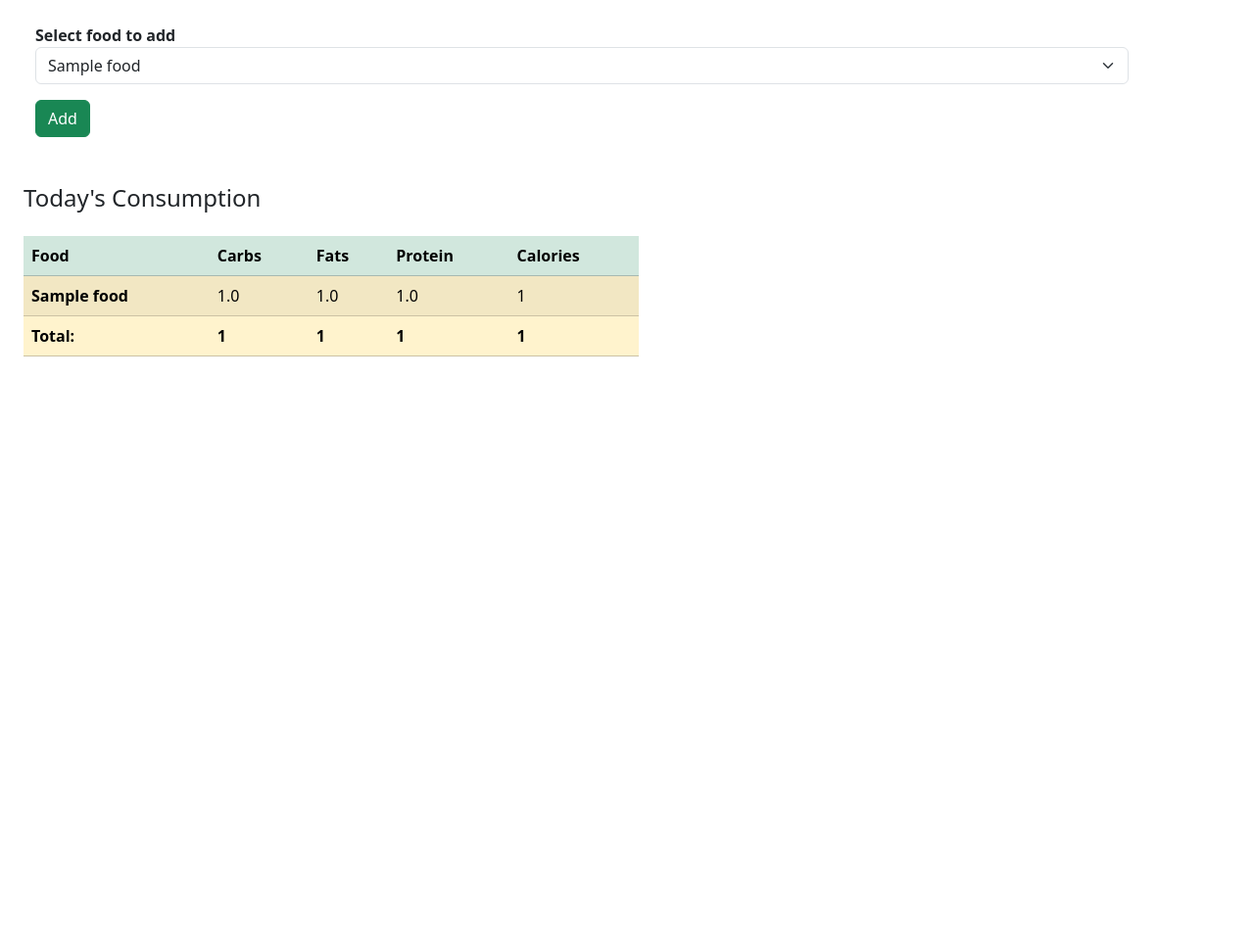
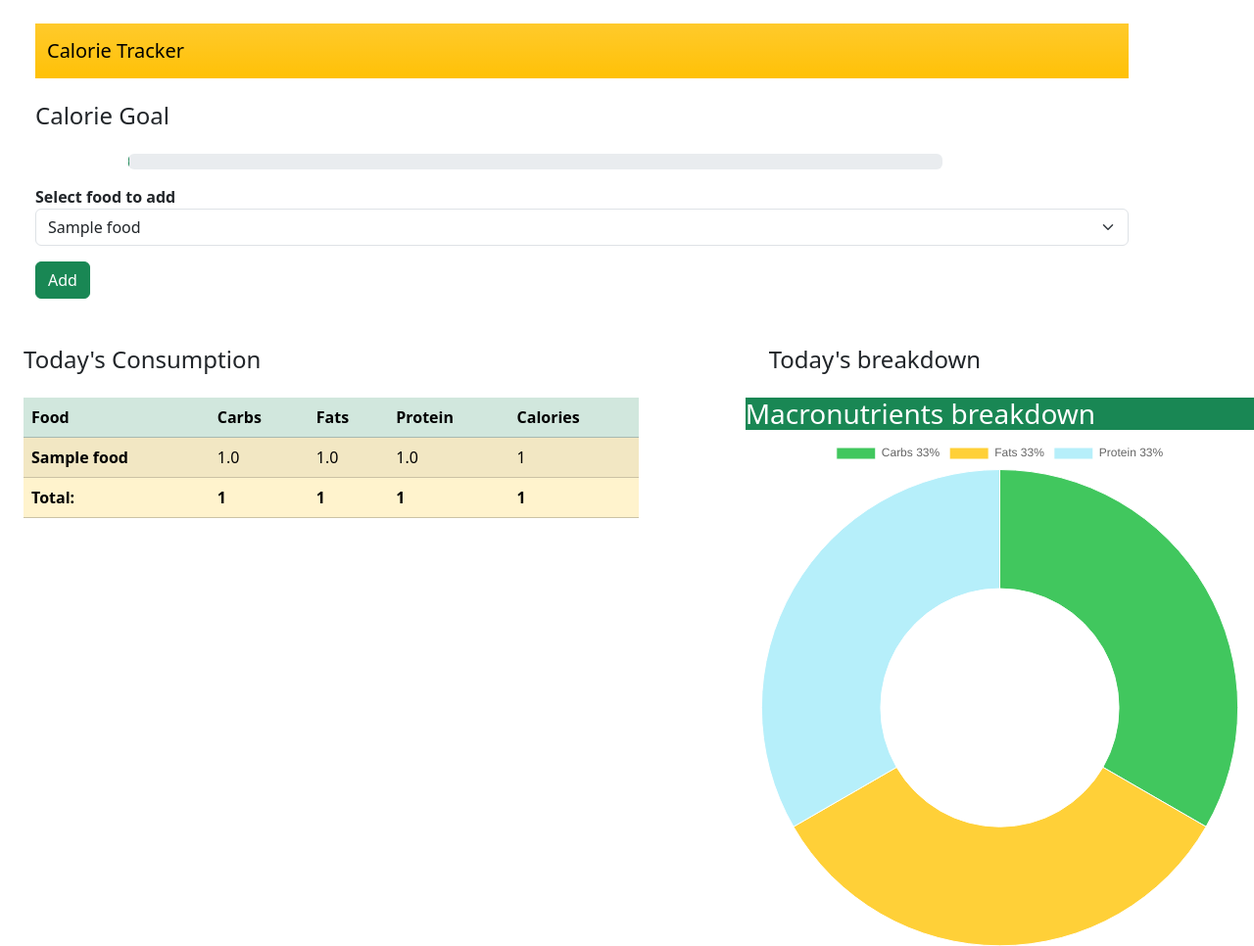
Before and after one commit to RalitsaTerzieva/calorie-food-app, a Django app: page / in a window 1280 px wide. Shown: the whole page at 98% size. Before the commit the page ends 364 px from the top, so only its background shows below. Run offline with Django 3.2, Linux system fonts and the light colour scheme; a user stored in the database is signed in; tables that the repository leaves empty hold one stand-in row (values such as "Sample post").

Commit message:
Add ChartJs and a nutrition chart

```diff
--- a/calorie_project/calorie/templates/food/index.html
+++ b/calorie_project/calorie/templates/food/index.html
@@ -8,10 +8,33 @@
         <meta name="viewport" content="width=device-width, initial-scale=1">
         <link href="https://cdn.jsdelivr.net/npm/bootstrap@5.3.0-alpha3/dist/css/bootstrap.min.css" rel="stylesheet" integrity="sha384-KK94CHFLLe+nY2dmCWGMq91rCGa5gtU4mk92HdvYe+M/SXH301p5ILy+dN9+nJOZ" crossorigin="anonymous">
         <script src="https://cdn.jsdelivr.net/npm/bootstrap@5.3.0-alpha3/dist/js/bootstrap.bundle.min.js" integrity="sha384-ENjdO4Dr2bkBIFxQpeoTz1HIcje39Wm4jDKdf19U8gI4ddQ3GYNS7NTKfAdVQSZe" crossorigin="anonymous"></script>
+
+        <script src="https://cdn.jsdelivr.net/npm/chart.js"></script>
         <link rel="stylesheet" href="">
     </head>
     <body>
         <div class='container m-4'>
+            <div class='row'>
+                <div class='col-md-12'>
+                    <nav class="navbar navbar-light bg-warning bg-gradient mb-4">
+                        <div class="container-fluid">
+                            <a class="navbar-brand" href="#">Calorie Tracker</a>
+                          </div>
+                    </nav>
+                </div>
+            </div>
+
+            <div class='row mb-3'>
+                <h4>Calorie Goal</h4>
+            </div>
+            <div class='row mb-3'>
+                <div class='col-md-9 offset-1'>
+                    <div class="progress">
+                        <div class="progress-bar progress-bar-striped bg-success" role="progressbar" style="width: 0%" aria-valuenow="25" aria-valuemin="0" aria-valuemax="100">Calories</div>
+                    </div>
+                </div>
+            </div>
+
             <div class='row mb-4'>
                 <div class='col-md-12'>
                     <form method='POST'>
@@ -63,7 +86,19 @@
                         </tbody>
                     </table>
                 </div>
-                <div class='col-md-5 offset-1'></div>
+                <div class='col-md-5 offset-1'>
+                    <div class='m-4'>
+                        <h4>Today's breakdown</h4>
+                    </div>
+                    <div class='card-header text-white bg-success'>
+                        <h3>Macronutrients breakdown</h3>
+                    </div>
+                    <div class='col-md-12'>
+                        <div>
+                            <canvas id="myChart"></canvas>
+                        </div>
+                    </div>
+                </div>
             </div>
         </div>
 
@@ -84,5 +119,35 @@
         document.getElementById('totalFats').innerHTML = Math.round(fats);
         document.getElementById('totalProtein').innerHTML = Math.round(protein);
         document.getElementById('totalCalories').innerHTML = Math.round(calories);
+
+
+        let calPer = (calories / 2000) * 100;
+        document.getElementsByClassName('progress-bar')[0].setAttribute('style','width:'+ calPer +'%')
+
+        let total = protein + fats + carbs;
+        debugger;
+        let carbsP = Math.round((carbs/total) * 100);
+        let fatsP = Math.round((fats/total) * 100);
+        let proteinP = Math.round((protein/total) * 100)    ;
+
+        const ctx = document.getElementById('myChart');
+
+        new Chart(ctx, {
+            type: 'doughnut',
+            data: {
+              labels: ['Carbs ' +carbsP + '%' , 'Fats ' + fatsP + '%', 'Protein ' + proteinP + '%'],
+              datasets: [{
+                label: '# of Votes',
+                data: [carbsP, fatsP, proteinP],
+                backgroundColor: [
+                    'rgba(18, 185, 54, 0.8)',
+                    'rgba(255, 197, 7, 0.8)',
+                    'rgba(164, 236, 249, 0.8)'
+                ],
+                borderWidth: 1
+              }]
+            }
+          });
+
     </script>
 </html>
```
